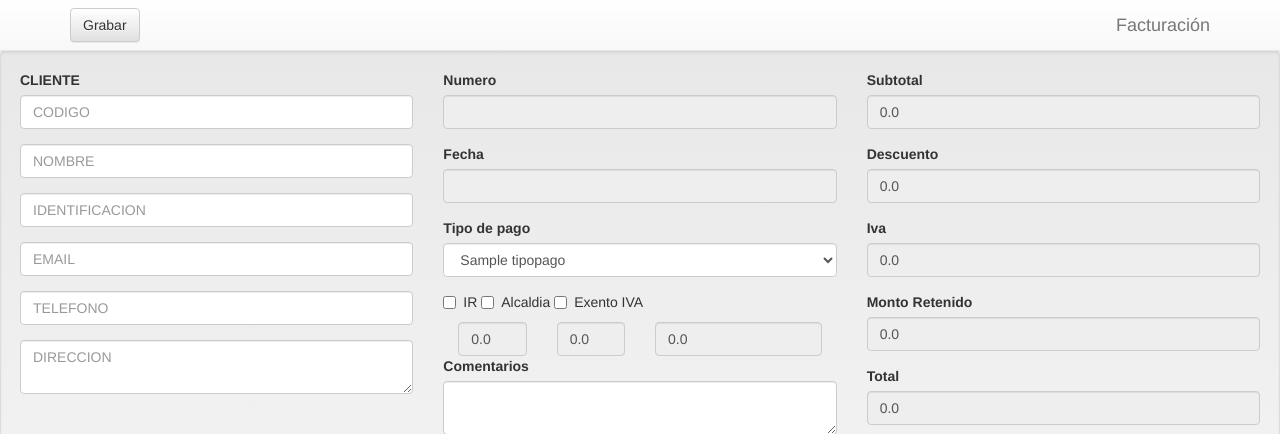
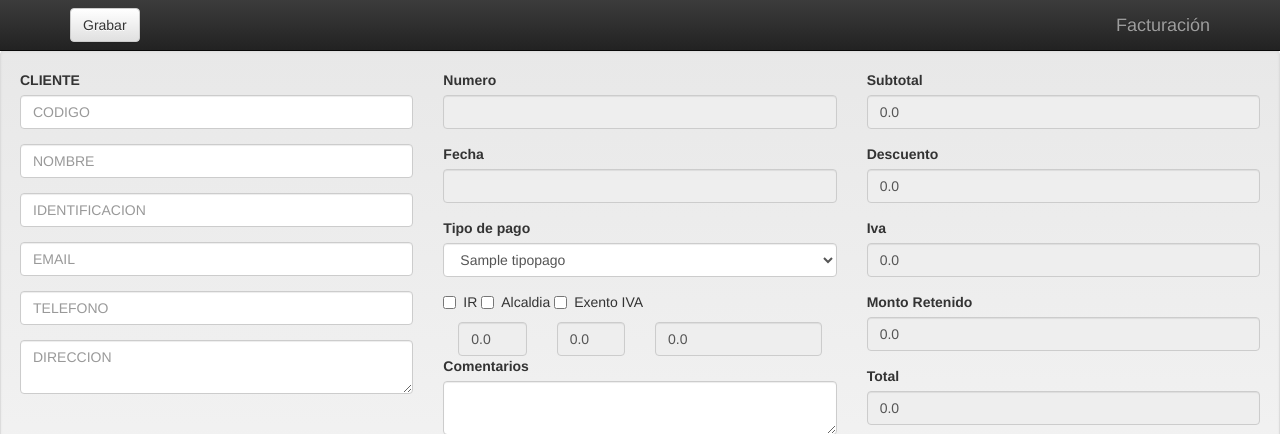
Before and after one commit to elvisvado/johnmay, a Django app: page /facturacion/ in a window 1280 px wide. Shown: the top 434 px of the page. Run offline with Django 3.2, Linux system fonts and the light colour scheme; a user stored in the database is signed in; tables that the repository leaves empty hold one stand-in row (values such as "Sample post"); some libraries are stand-ins or nearby versions.

Commit message:
Fix navbar

```diff
--- a/facturacion/templates/factura.html
+++ b/facturacion/templates/factura.html
@@ -18,14 +18,14 @@
     <body>
         <!--NavBar de menu de botones-->
         <!-- Fixed navbar -->
-        <nav class="navbar navbar-default navbar-fixed-top">
+        <nav class="navbar navbar-inverse navbar-fixed-top">
             <div class="container">
                 <div class="navbar-header">
                     <button type="submit" class="btn btn-default navbar-btn" id="id_guardar_factura">
                         Grabar
                     </button>
                 </div>
-                <div id="navbar" class="navbar-collapse collapse">
+                <div id="navbar" class="collapse navbar-collapse navbar-ex1-collapse">
                     <ul class="nav navbar-nav navbar-right">
                         <li>
                             <a class="navbar-brand" href="/facturacion">Facturación</a>
```
